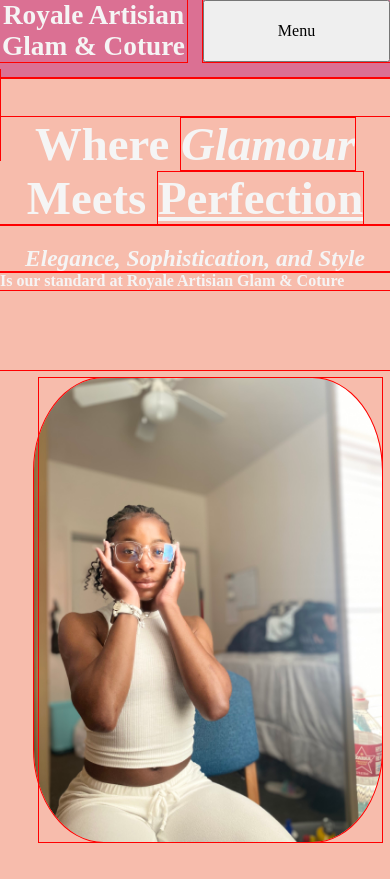
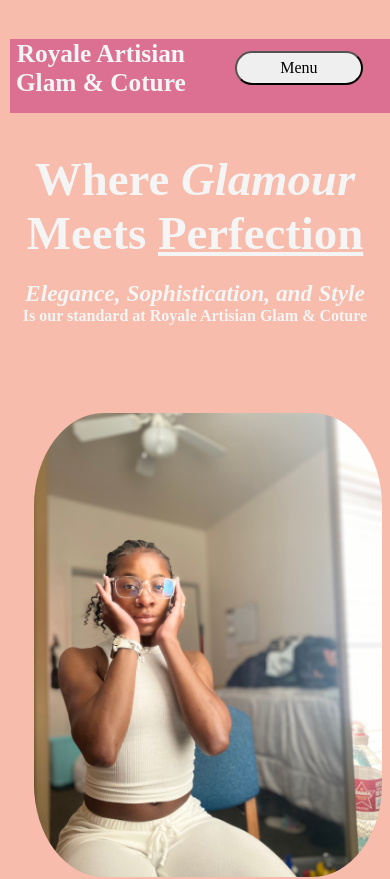
Before and after one commit to EricCallaway/Rajers_Website, a plain HTML site: page index.html in a window 390 px wide. Shown: the top 879 px of the page. Drawn offline with Linux system fonts and the light colour scheme; a web font is replaced by a local one.

Commit message:
[UPD] Fixed button placement, added margins, to the header.

```diff
--- a/index.html
+++ b/index.html
@@ -14,7 +14,9 @@
 <body class="body" id="Hero Body">
     <header class="hero" id="hero-header">
         <h1 id="logo-text">Royale Artisian Glam & Coture</h1>
-        <button class="menu-btn" id="menu-btn" type="button">Menu</button>
+        <div class="container" id="div-menu-btn">
+            <button class="menu-btn" id="menu-btn" type="button">Menu</button>
+        </div>
         <nav class="navbar" id="navbar">
             <ul class="nav-menu">
                 <li class="nav-item" id="services"><a href="#services" class="nav-link">Services</a></li>
--- a/mobile_styles.css
+++ b/mobile_styles.css
@@ -10,7 +10,7 @@
         padding: 0;
         margin: 0;
         box-sizing: border-box;
-        outline: 1px solid red;
+        /* outline: 1px solid red; */
 
     }
 
@@ -25,17 +25,32 @@
         background-color: palevioletred;
         display: grid;
         grid-template-columns: repeat(2, minmax(160px, 1fr));
+        margin-top: 10%;
+        margin-left: 2.5%;
+    }
+
+    main {
+        margin-left: 0;
     }
 
     /* H1 tags */
     #logo-text {
         text-align: center;
-        font-size: 7vw;
+        font-size: 6.5vw;
+    }
+
+    #div-menu-btn {
+        display: grid;
     }
 
     /* Button Tag */
     #menu-btn {
+        width: 70%;
+        height: 60%;
         text-align: center;
+        align-content: center;
+        margin: auto;
+        border-radius: 25px;
     }
 
     .nav-menu {
@@ -140,6 +155,10 @@
         font-style: italic;
     }
 
+    #hero-header-3 {
+        text-align: center;
+    }
+
     #logo-img {
         width: 18vw;
         height: 10vh;
```
Also changed, not shown: 1 other file.
